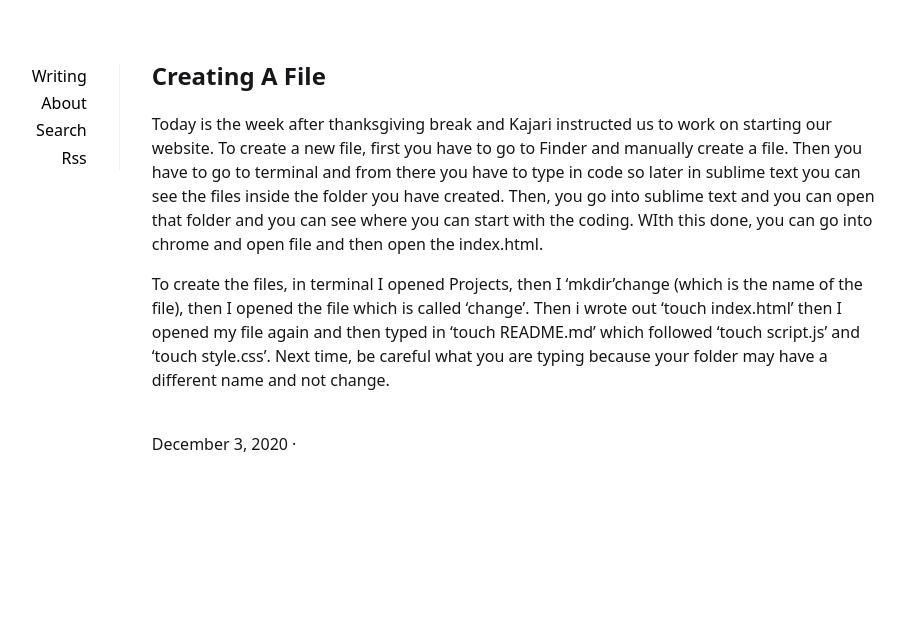
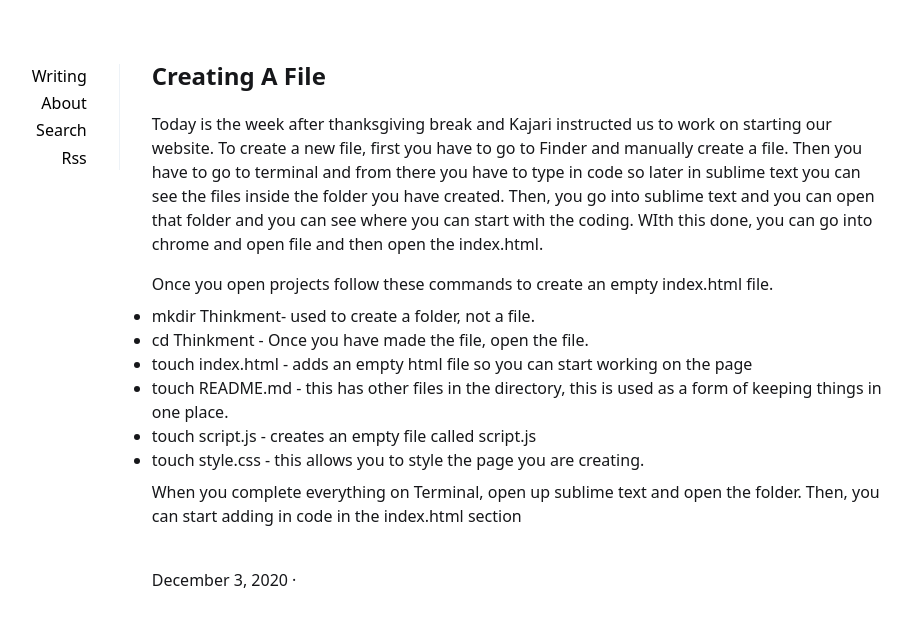
Before and after one commit to celestem406/celestem406.Github.io, a Jekyll site: the page built from _posts/2020-12-03-How-to-create-a-file.md, in a window 1280 px wide. Shown: the top 627 px of the page, without its empty margins (201-1113 px from the left). Built offline with Jekyll 4.4.1, drawn with Linux system fonts in a browser that asks for light colours.

Commit message:
I added bullet points

```diff
--- a/_posts/2020-12-03-How-to-create-a-file.md
+++ b/_posts/2020-12-03-How-to-create-a-file.md
@@ -7,4 +7,13 @@ tags:
 ---
 Today is the week after thanksgiving break and Kajari instructed us to work on starting our website. To create a new file, first you have to go to Finder and manually create a file. Then you have to go to terminal and from there you have to type in code so later in sublime text you can see the files inside the folder you have created. Then, you go into sublime text and you can open that folder and you can see where you can start with the coding. WIth this done, you can go into chrome and open file and then open the index.html.
 
-To create the files, in terminal I opened Projects, then I 'mkdir'change (which is the name of the file), then I opened the file which is called 'change'. Then i wrote out 'touch index.html' then I opened my file again and then typed in 'touch README.md' which followed 'touch script.js' and 'touch style.css'. Next time, be careful what you are typing because your folder may have a different name and not change.
+Once you open projects follow these commands to create an empty index.html file.
+
+* mkdir Thinkment- used to create a folder, not a file.
+* cd Thinkment - Once you have made the file, open the file.
+* touch index.html - adds an empty html file so you can start working on the page
+* touch README.md - this has other files in the directory, this is used as a form of keeping things in one place.
+* touch script.js - creates an empty file called script.js
+* touch style.css - this allows you to style the page you are creating.
+
+When you complete everything on Terminal, open up sublime text and open the folder. Then, you can start adding in code in the index.html section
```
